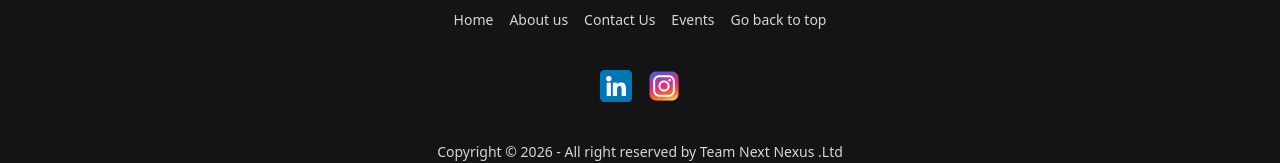
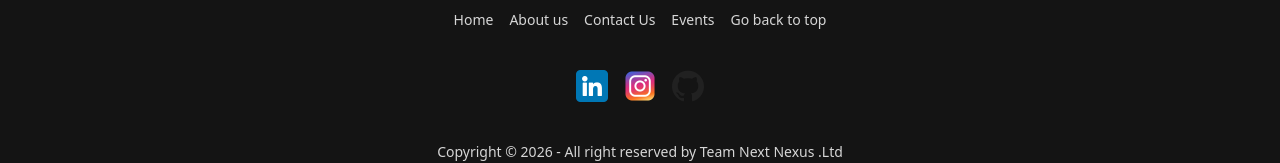
Before and after one commit to UtkarshSahay123/tnn--website, a Next.js app: page / in a window 1280 px wide. Shown: the part 4822-4985 px from the top of the page. Built offline with nearby package versions, Linux system fonts and the light colour scheme; no server answers; the database is empty.

Commit message:
added git link

```diff
--- a/app/_components/Footer.jsx
+++ b/app/_components/Footer.jsx
@@ -36,6 +36,15 @@ function Footer() {
               className="h-8 w-8 object-contain"
             />
           </a>
+
+          <a href = 'https://github.com/UtkarshSahay123/tnn--website' aria-label="GitHub">
+            <img
+              src="/sample/github.png"
+              alt="GitHub"
+              className="h-8 w-8 object-contain"
+            />
+          </a>
+
         </div>
       </nav>
       <aside>
```
Also changed, not shown: public/sample/github.png (added).
